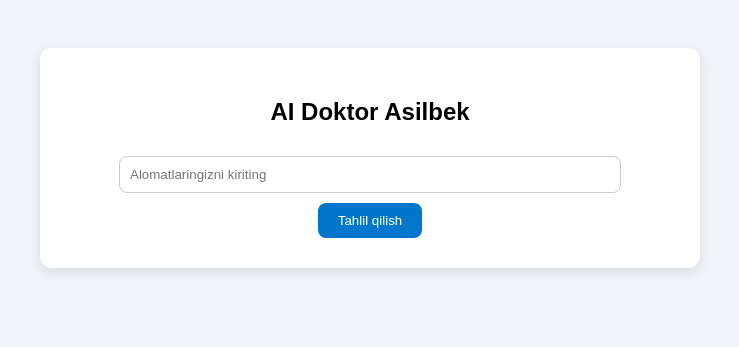
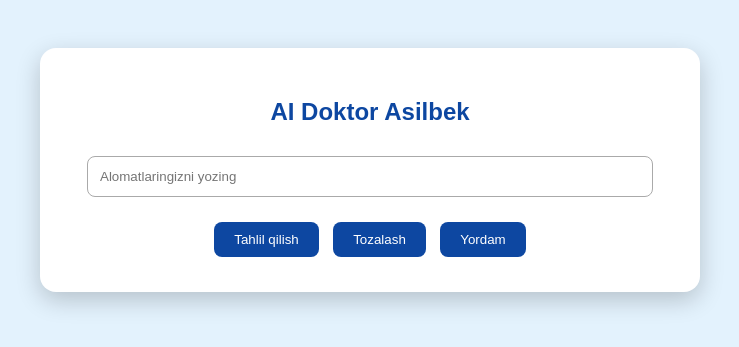
Before and after one commit to asilbek-karimov/ai-doktor-app, a Python web app: template templates/index.html in a window 1280 px wide. Shown: the top 347 px of the page, without its empty margins (270-1009 px from the left). Run offline with Jinja, Linux system fonts and the light colour scheme; the template is opened without the code that fills it, so the values that code supplies are empty.

Commit message:
Dizayn, tugmalar, yordam qo'shildi

```diff
--- a/templates/index.html
+++ b/templates/index.html
@@ -5,46 +5,99 @@
     <style>
         body {
             font-family: Arial, sans-serif;
-            background: #f0f4f8;
+            background: #e3f2fd;
             padding: 40px;
-            text-align: center;
         }
         .container {
             background: white;
-            border-radius: 12px;
+            border-radius: 16px;
             padding: 30px;
             max-width: 600px;
             margin: auto;
-            box-shadow: 0 4px 12px rgba(0,0,0,0.1);
+            box-shadow: 0 8px 24px rgba(0,0,0,0.2);
+            text-align: center;
+        }
+        h2 {
+            color: #0d47a1;
         }
         input[type="text"] {
-            padding: 10px;
-            width: 80%;
+            padding: 12px;
+            width: 90%;
             margin: 10px 0;
             border-radius: 8px;
-            border: 1px solid #ccc;
+            border: 1px solid #aaa;
         }
-        input[type="submit"] {
+        .buttons {
+            margin-top: 10px;
+        }
+        button {
             padding: 10px 20px;
-            background-color: #0077cc;
+            margin: 5px;
+            background-color: #0d47a1;
             color: white;
             border: none;
             border-radius: 8px;
             cursor: pointer;
+            transition: 0.2s ease;
+        }
+        button:hover {
+            background-color: #1565c0;
+        }
+        .result-box {
+            margin-top: 20px;
+            background: #e3f2fd;
+            padding: 20px;
+            border-radius: 12px;
+            border-left: 6px solid #0d47a1;
+        }
+        .help-text {
+            display: none;
+            margin-top: 10px;
+            text-align: left;
+            color: #333;
+            background: #f1f8e9;
+            padding: 15px;
+            border-radius: 10px;
         }
     </style>
 </head>
 <body>
     <div class="container">
         <h2>AI Doktor Asilbek</h2>
-        <form method="post">
-            <input type="text" name="symptoms" placeholder="Alomatlaringizni kiriting"><br>
-            <input type="submit" value="Tahlil qilish">
+        <form method="post" id="symptomForm">
+            <input type="text" name="symptoms" id="symptoms" placeholder="Alomatlaringizni yozing"><br>
+            <div class="buttons">
+                <button type="submit">Tahlil qilish</button>
+                <button type="button" onclick="clearInput()">Tozalash</button>
+                <button type="button" onclick="toggleHelp()">Yordam</button>
+            </div>
         </form>
+
         {% if diagnosis %}
+        <div class="result-box">
             <h3>Natija:</h3>
             <p>{{ diagnosis }}</p>
+        </div>
         {% endif %}
+
+        <div class="help-text" id="helpBox">
+            <strong>Misollar:</strong><br>
+            - Bosh og‘rig‘i<br>
+            - Isitma, yo‘tal<br>
+            - Qorin og‘rig‘i va ko‘ngil aynish<br>
+            - Nafas qisishi
+        </div>
     </div>
+
+    <script>
+        function clearInput() {
+            document.getElementById('symptoms').value = '';
+        }
+
+        function toggleHelp() {
+            const helpBox = document.getElementById('helpBox');
+            helpBox.style.display = helpBox.style.display === 'none' ? 'block' : 'none';
+        }
+    </script>
 </body>
 </html>
```
